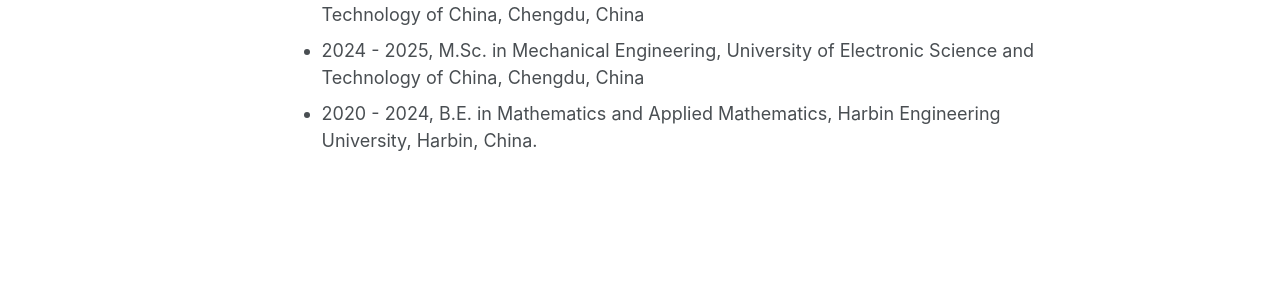
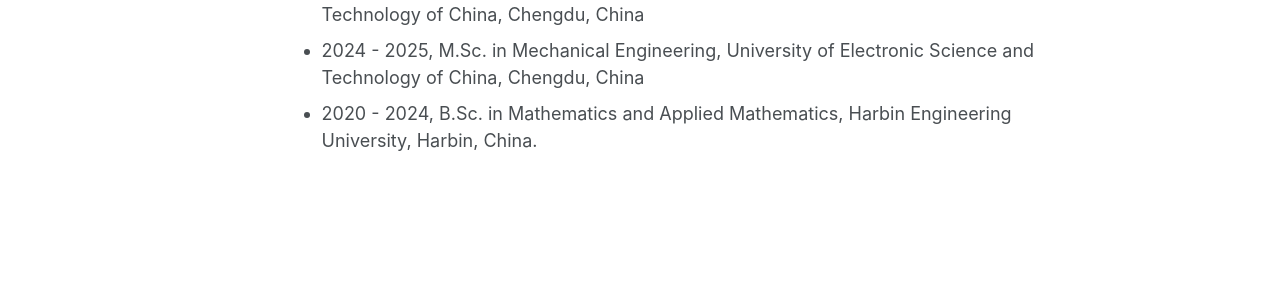
Before and after one commit to Zihaoluoh/zihaoluoh.github.io, a Jekyll site: the page built from _pages/about.md, in a window 1280 px wide and 1280 px high. Shown: the part 710-1006 px from the top of the window. Built offline with Jekyll 4.4.1, drawn with Linux system fonts in a browser that asks for light colours; some web fonts are replaced.

```diff
--- a/_pages/about.md
+++ b/_pages/about.md
@@ -17,4 +17,4 @@ redirect_from:
 - 2025 - present, Ph.D. in Artificial Intelligence, Shanghai Innovation Institute, Shanghai, China
 - 2025 - present, Ph.D. in Mechanical Engineering, University of Electronic Science and Technology of China, Chengdu, China
 - 2024 - 2025, M.Sc. in Mechanical Engineering, University of Electronic Science and Technology of China, Chengdu, China
-- 2020 - 2024, B.E. in Mathematics and Applied Mathematics, Harbin Engineering University, Harbin, China.
+- 2020 - 2024, B.Sc. in Mathematics and Applied Mathematics, Harbin Engineering University, Harbin, China.
```
